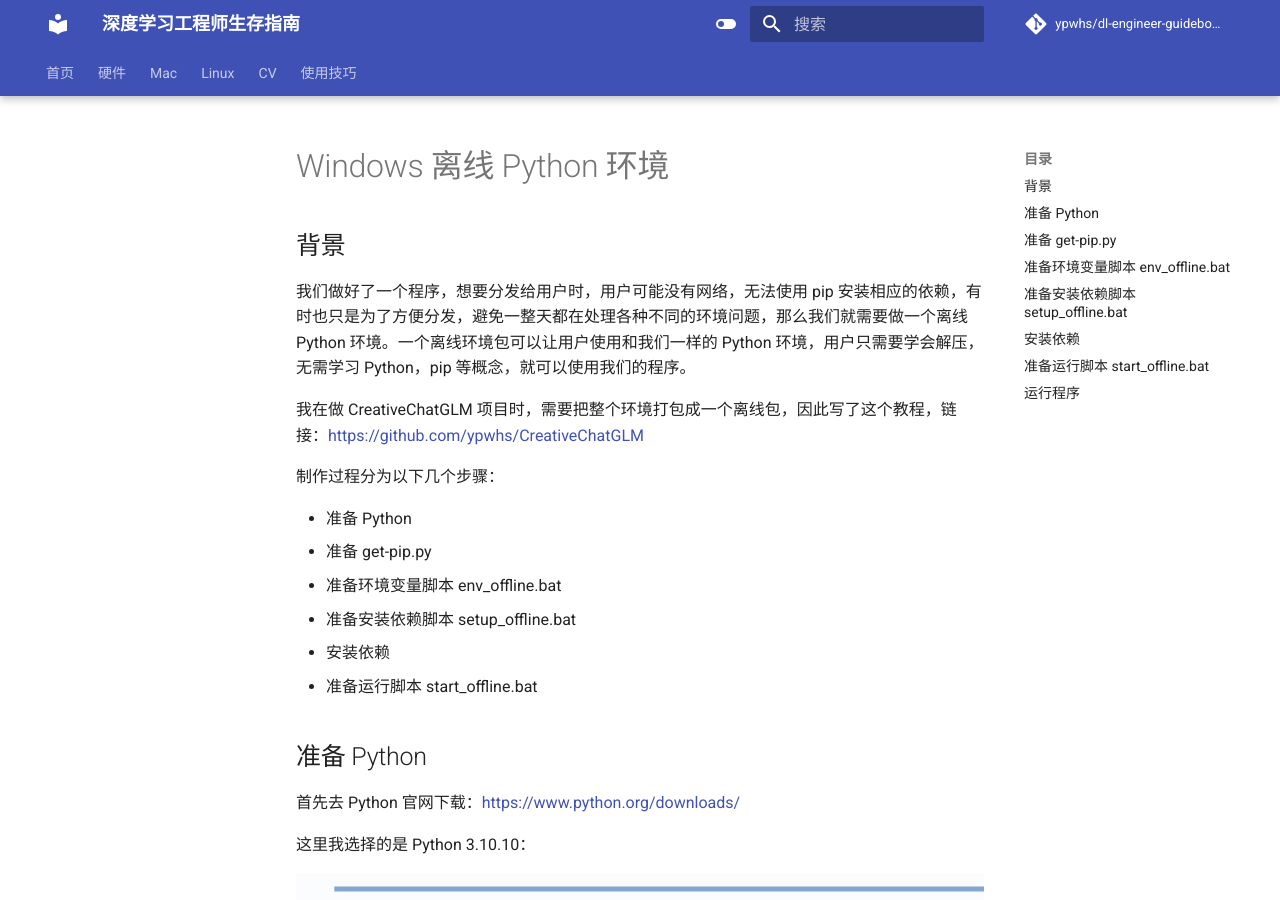
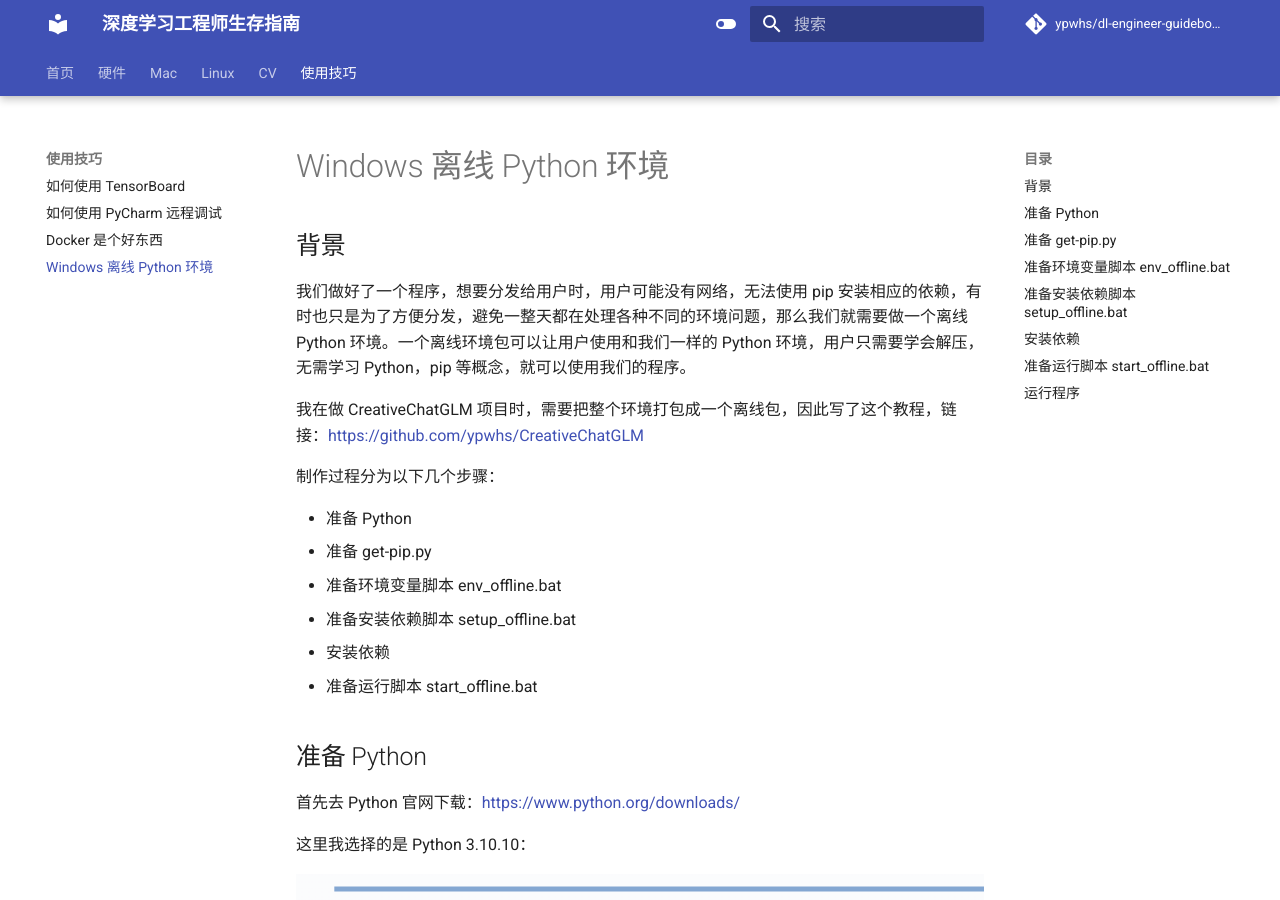
Before and after one commit to ypwhs/dl-engineer-guidebook, an MkDocs documentation site: the page built from docs/offline-python-environment.md, in a window 1280 px wide and 900 px high. Built offline with MkDocs 1.6.1 and Material for MkDocs 9.7.7, drawn with Linux system fonts in a browser that asks for light colours; comment, search, counter and statistics services are not loaded.

Commit message:
Update mkdocs.yml

```diff
--- a/mkdocs.yml
+++ b/mkdocs.yml
@@ -107,4 +107,4 @@ nav:
     - 如何使用 TensorBoard: how-to-use-tensorboard.md
     - 如何使用 PyCharm 远程调试: remote-debugging-with-pycharm.md
     - Docker 是个好东西: docker-is-good.md
-#    - 离线安装 Python 环境: offline-python-environment.md
+    - Windows 离线 Python 环境: offline-python-environment.md
```
